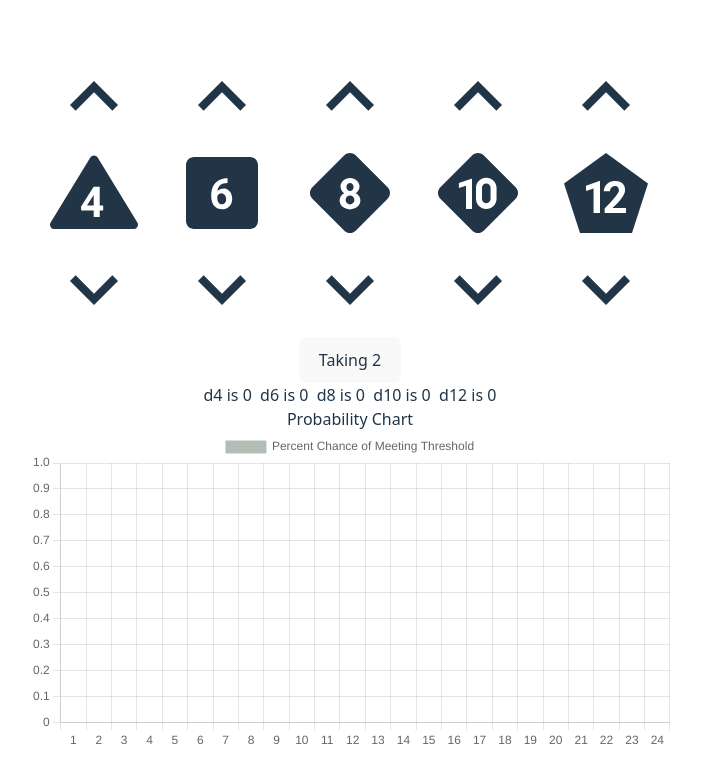
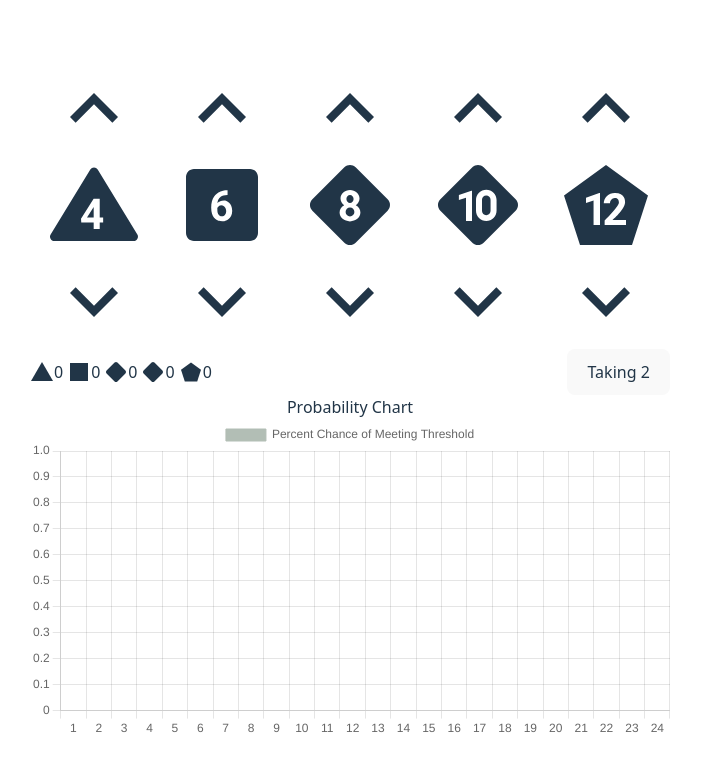
Before and after one commit to emoutrey/MarvelHeroicDicePoolVisualizer, a React (Vite) app: page / in a window 1280 px wide. Shown: the top 784 px of the page, without its empty margins (290-991 px from the left). Built offline with nearby package versions, Linux system fonts and the light colour scheme.

Commit message:
Humble beginnings of the Dice Pool component

```diff
--- a/src/DiceController.tsx
+++ b/src/DiceController.tsx
@@ -1,6 +1,7 @@
 import { useContext } from 'react';
 import { Context } from './App';
 import DieController from './DieController'
+import DicePool from './DicePool';
 
 function DiceController() {
     const {d4, setD4, d6, setD6, d8, setD8, d10, setD10, d12, setD12, take2, setTake2} = useContext<any>(Context);
@@ -40,20 +41,10 @@ function DiceController() {
                     diceFunctionRemove={() => setD12(d12 > 0 ? d12 - 1 : d12)}
                 />
             </div>
-            {/* Make this a slider? */}
-            <button onClick={() => setTake2(!take2)}>{take2 ? 'Taking 2' : 'Taking 3'}</button>
-            <br/>
-            {/* I can't move this into the actual image of the die */}
-            {/* I thought it would be clearer which die was which from the outline but it's just not */}
-            {/* I also can't assume that all users are savvy to that sort of thing, it should be accessible */}
-            {/* But then where do I put this?? A readout like this isn't what I want */}
-            {/* Need to think about screen readers too so nothing too fancy ideally */}
-            <div className="card">
-                d4 is {d4}&nbsp;
-                d6 is {d6}&nbsp;
-                d8 is {d8}&nbsp;
-                d10 is {d10}&nbsp;
-                d12 is {d12}
+            <div className="flex flex-row justify-between items-center">
+                <DicePool />
+                {/* Make this a slider? */}
+                <button onClick={() => setTake2(!take2)}>{take2 ? 'Taking 2' : 'Taking 3'}</button>
             </div>
         </div>
     );
--- /dev/null
+++ b/src/DicePool.tsx
@@ -0,0 +1,25 @@
+import { useContext } from 'react';
+import { Context } from './App';
+import Icon from '@mdi/react';
+import { mdiTriangle, mdiSquare, mdiRhombus, mdiPentagon } from '@mdi/js';
+
+function DicePool() {
+    const {d4, d6, d8, d10, d12} = useContext<any>(Context);
+
+    return (
+        <div className="flex flex-row">
+            <Icon path={mdiTriangle} size={1} />
+            <div className="pr-1">{d4}</div>
+            <Icon path={mdiSquare} size={1} />
+            <div className="pr-1">{d6}</div>
+            <Icon path={mdiRhombus} size={1} />
+            <div className="pr-1">{d8}</div>
+            <Icon path={mdiRhombus} size={1} />
+            <div className="pr-1">{d10}</div>
+            <Icon path={mdiPentagon} size={1} />
+            <div className="pr-1">{d12}</div>
+        </div>
+    )
+}
+
+export default DicePool;
```
